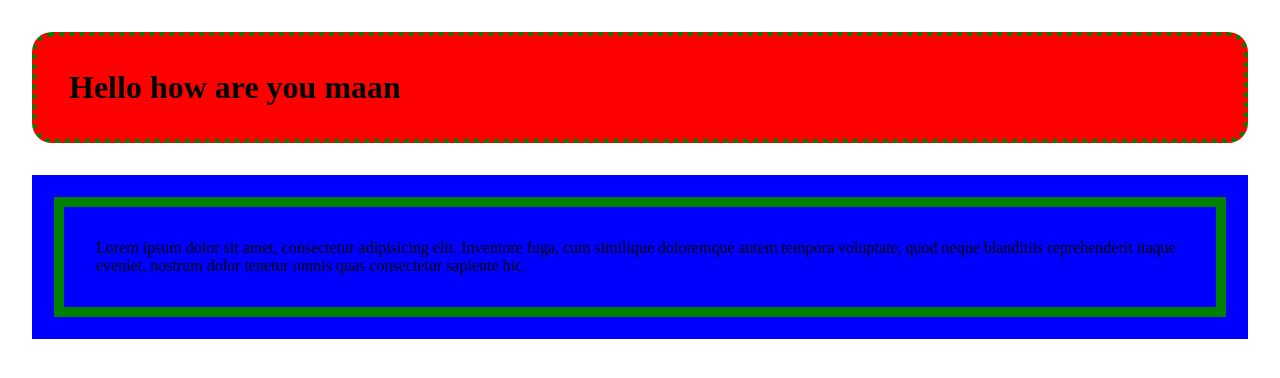
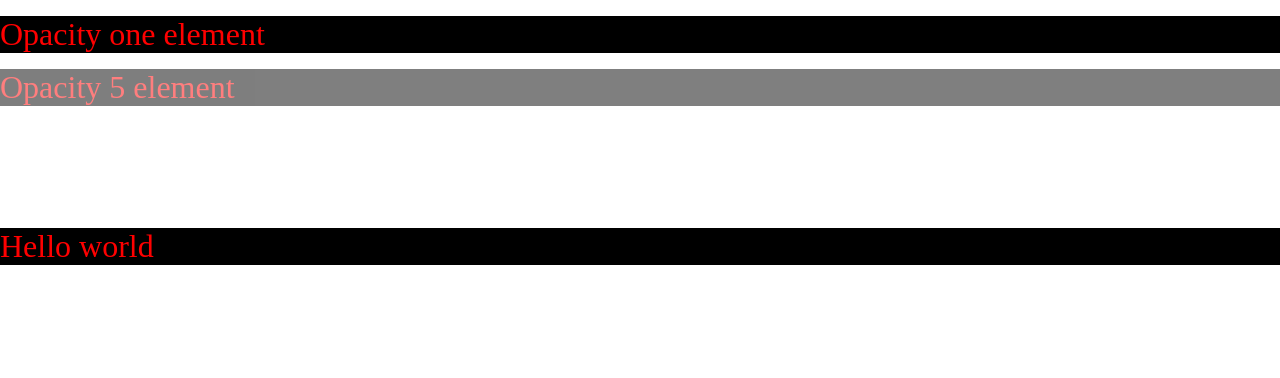
Before and after one commit to SaieeashReddy23/LearningHtmlAndCss, a plain HTML site: page CSS/index.html in a window 1280 px wide. Drawn offline with Linux system fonts and the light colour scheme.

Commit message:
displayPropertyProject

```diff
--- a/CSS/index.html
+++ b/CSS/index.html
@@ -8,16 +8,11 @@
     <link rel="stylesheet" href="./styles.css" />
   </head>
   <body>
-    <div class="one">
-      <h1>Hello how are you maan</h1>
-    </div>
-    <div class="two">
-      <p>
-        Lorem ipsum dolor sit amet, consectetur adipisicing elit. Inventore
-        fuga, cum similique doloremque autem tempora voluptate, quod neque
-        blanditiis reprehenderit itaque eveniet, nostrum dolor tenetur omnis
-        quas consectetur sapiente hic.
-      </p>
-    </div>
+    <div class="none">None element</div>
+    <div class="opacity-1">Opacity one element</div>
+    <div class="opacity-5">Opacity 5 element</div>
+    <div class="opacity-0">Opacity 0 element</div>
+    <div class="visibility">Visibilty element</div>
+    <div>Hello world</div>
   </body>
 </html>
--- a/CSS/styles.css
+++ b/CSS/styles.css
@@ -1,19 +1,32 @@
 * {
   margin: 0;
+  padding: 0;
+  box-sizing: border-box;
 }
 
-.one {
-  background-color: red;
-  padding: 2rem;
-  margin: 2rem;
-  border: 5px dotted green;
-  border-radius: 20px;
+div {
+  font-size: 2rem;
+  background-color: black;
+  color: red;
+  margin: 1rem 0;
 }
 
-.two {
-  background-color: blue;
-  padding: 4rem;
-  margin: 2rem;
-  outline: 10px solid green;
-  outline-offset: -2rem;
+.none {
+  display: none;
 }
+
+.opacity-1 {
+  opacity: 1;
+}
+
+.opacity-5 {
+  opacity: 0.5;
+}
+
+.opacity-0 {
+  opacity: 0;
+}
+
+.visibility {
+  visibility: collapse;
+}
--- /dev/null
+++ b/DisplayPropertyProject/styles.css
@@ -0,0 +1,33 @@
+* {
+  margin: 0;
+  padding: 0;
+  box-sizing: border-box;
+}
+
+body {
+  background-color: aliceblue;
+}
+
+.container {
+  background-color: white;
+  padding: 5rem 0;
+}
+
+.block h1 {
+  text-align: center;
+  letter-spacing: 2px;
+}
+
+.block .line {
+  height: 3px;
+  background-color: rgb(70, 102, 227);
+  width: 80px;
+  margin: 0px auto;
+  margin-bottom: 2rem;
+}
+
+.section-title {
+  width: 90vw;
+  max-width: 1170px;
+  margin: 0 auto;
+}
```
Also changed, not shown: DisplayPropertyProject/index.html (added, +26 -0 lines), 3 other files.
